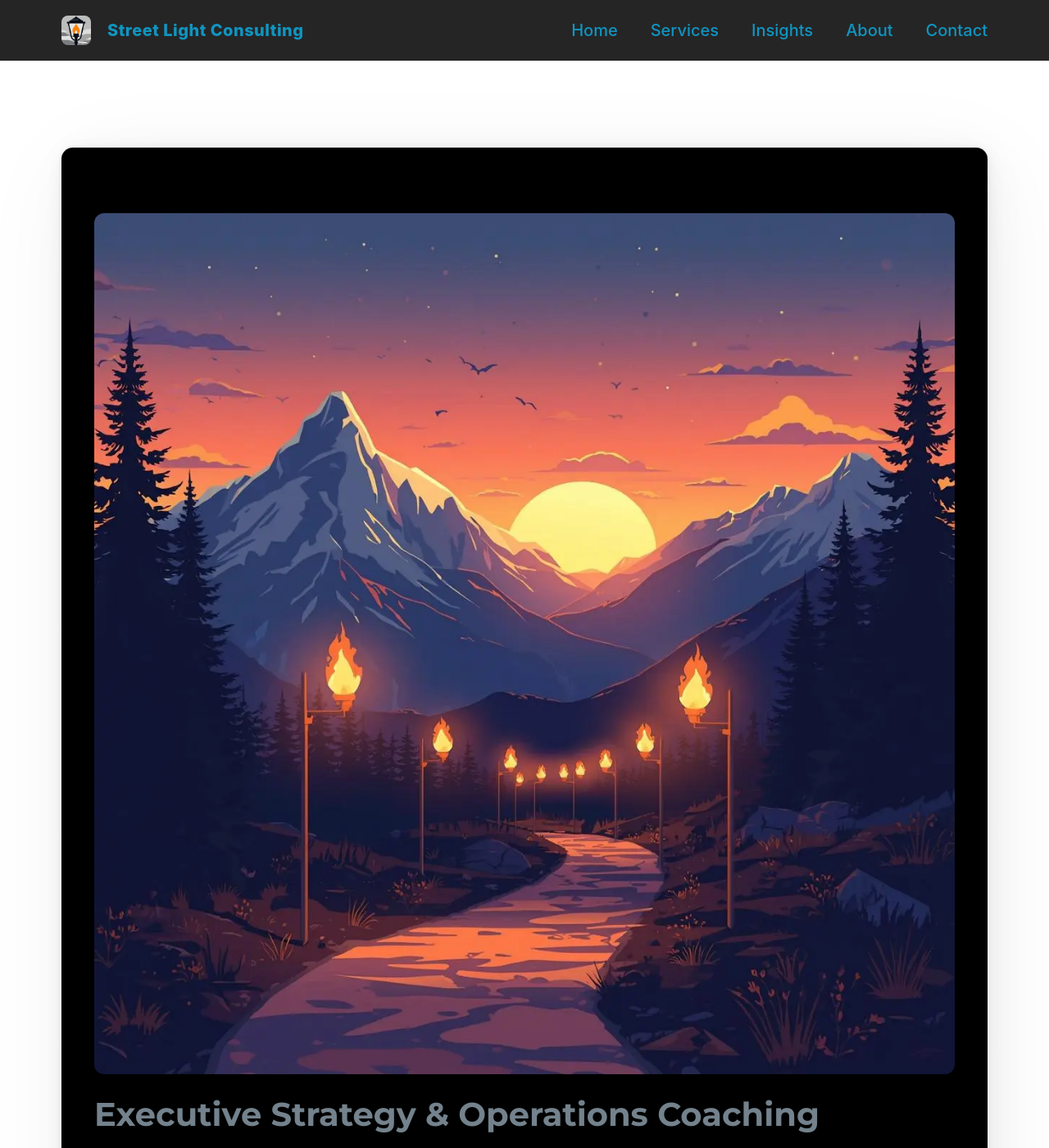
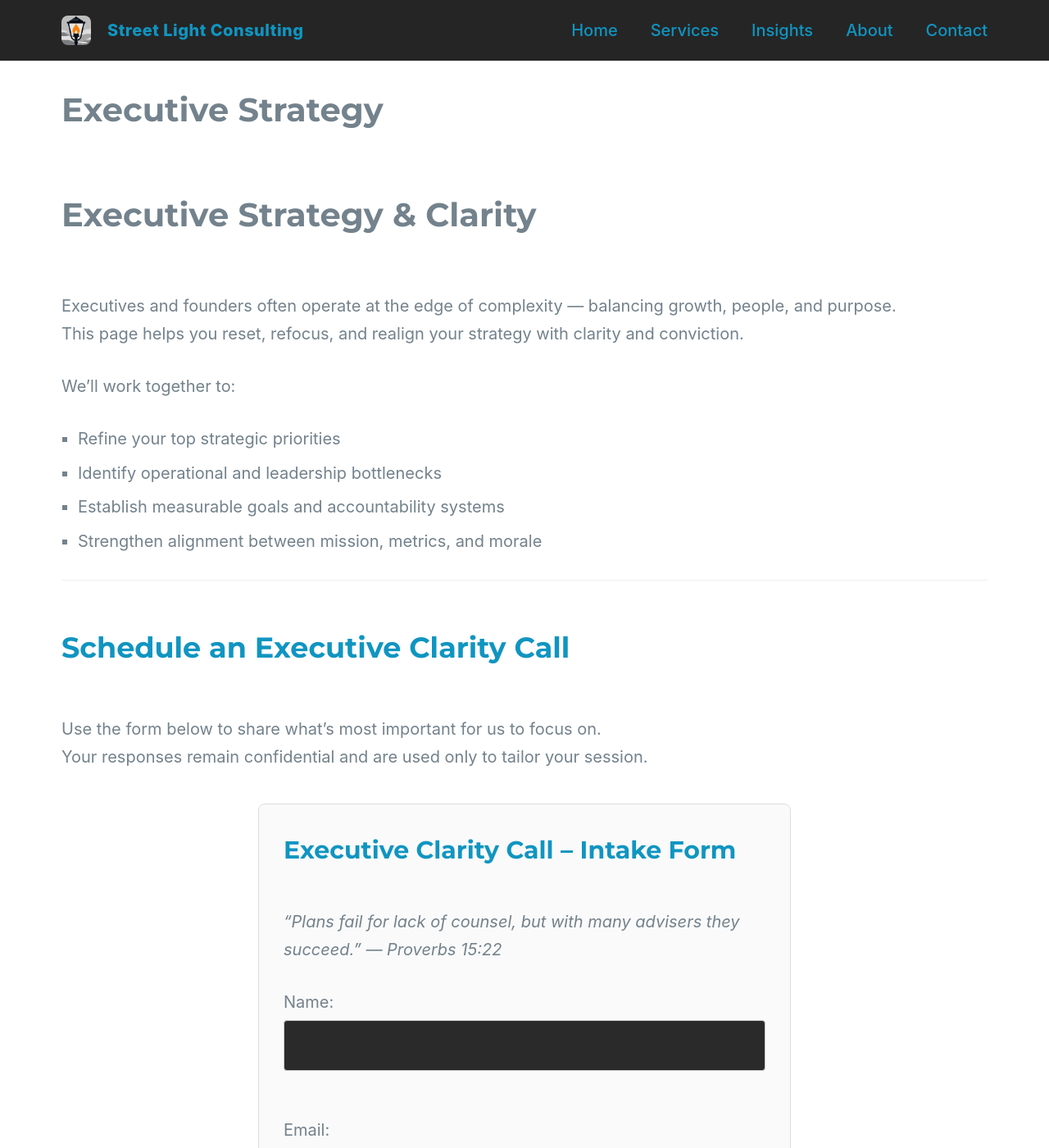
Before and after one commit to Street-Light-Consulting/street-light-consulting.github.io, a Jekyll site: the page built from _services/executive-strategy.md, in a window 1280 px wide and 1400 px high. Shown: the whole window at 82% size. Built offline with Jekyll 4.4.1, drawn with Linux system fonts in a browser that asks for light colours; some of the changed text lies outside the part shown.

Commit message:
update executive strategy form

```diff
--- a/_services/executive-strategy.md
+++ b/_services/executive-strategy.md
@@ -1,35 +1,197 @@
 ---
-layout: service
-title: Executive Strategy & Operations Coaching (Virtual COO Session)
-tagline: An executive clarity session — strategy and focus in one hour.
-price: "$100 / first hour — $60 each additional hour"
-image: /assets/img/services/executive.webp
+layout: page
+title: "Executive Strategy"
+permalink: /executive-strategy/
 ---
 
-## Description
-Are you a founder, executive director, or business owner who needs a trusted sounding board?
-This one-hour session offers **real-time clarity** for leaders navigating complex decisions.
-You’ll get focused, experienced guidance from a **Virtual COO** — your second-in-command for the hour.
+# Executive Strategy & Clarity
 
-## What’s Included
-- 1-hour virtual strategy and operations call
-- Leadership, systems, and process review
-- Identification of current bottlenecks and blind spots
-- Quick wins and action steps summarized post-call
-- Optional extended session ($60/hour)
+Executives and founders often operate at the edge of complexity — balancing growth, people, and purpose.
+This page helps you reset, refocus, and realign your strategy with clarity and conviction.
 
-## Why It Works
-- Outside perspective without long-term commitment
-- Clear, prioritized next steps after every session
-- Address systems, staff, and strategy in one integrated conversation
+We’ll work together to:
+- Refine your top strategic priorities
+- Identify operational and leadership bottlenecks
+- Establish measurable goals and accountability systems
+- Strengthen alignment between mission, metrics, and morale
 
-## Who This Is For
-- Founders and executives seeking clarity
-- Nonprofit leaders managing growth or staff challenges
-- Business owners overwhelmed by operations
-- Teams facing communication or system breakdowns
+---
 
-## Tags
-Executive Coaching · Virtual COO · Business Strategy · Operations Consulting · Leadership Clarity
+## Schedule an Executive Clarity Call
 
-**Gain focus in an hour — and move forward with confidence.**
+Use the form below to share what’s most important for us to focus on.
+Your responses remain confidential and are used only to tailor your session.
+
+<form action="https://formspree.io/f/mldpwzwy" method="POST" class="clarity-intake-form">
+  <h3>Executive Clarity Call – Intake Form</h3>
+  <p><em>“Plans fail for lack of counsel, but with many advisers they succeed.” — Proverbs 15:22</em></p>
+
+  <label>Name:<br><input type="text" name="name" required></label><br>
+  <label>Email:<br><input type="email" name="email" required></label><br>
+  <label>Company/Organization:<br><input type="text" name="organization"></label><br>
+  <label>Role/Title:<br><input type="text" name="role"></label><br>
+  <label>Phone (optional):<br><input type="tel" name="phone"></label><br>
+
+  <label>1. What is your biggest current challenge as an executive/leader?<br>
+    <textarea name="challenge" rows="3"></textarea>
+  </label><br>
+
+  <label>2. What do you most want to gain from this call?<br>
+    <textarea name="goals" rows="3"></textarea>
+  </label><br>
+
+  <label>3. What would a successful outcome from this session look like to you?<br>
+    <textarea name="success" rows="3"></textarea>
+  </label><br>
+
+  <label>4. Are there any sensitive topics you’d like handled with extra care?<br>
+    <textarea name="sensitive" rows="3"></textarea>
+  </label><br>
+
+  <label>5. On a scale of 1–10, how clear do you currently feel about your direction?<br>
+    <input type="range" name="clarity" min="1" max="10" value="5">
+  </label><br>
+
+  <label>6. What are your top 3 priorities for your organization in the next 6–12 months?<br>
+    <textarea name="priorities" rows="3"></textarea>
+  </label><br>
+
+  <label>7. If you were to move forward with regular coaching, what would success look like after 3 months?<br>
+    <textarea name="coaching_success" rows="3"></textarea>
+  </label><br>
+
+  <fieldset>
+    <legend>Preferred Call Length:</legend>
+    <label><input type="radio" name="call_length" value="1 hour"> 1 Hour</label>
+    <label><input type="radio" name="call_length" value="2 hours"> 2 Hours</label>
+  </fieldset>
+
+  <fieldset>
+    <legend>Would you be open to regular coaching sessions?</legend>
+    <label><input type="radio" name="regular_sessions" value="Yes"> Yes</label>
+    <label><input type="radio" name="regular_sessions" value="No"> No</label>
+  </fieldset>
+
+  <fieldset>
+    <legend>If yes, what frequency would you prefer?</legend>
+    <label><input type="radio" name="frequency" value="Weekly"> Weekly</label>
+    <label><input type="radio" name="frequency" value="Bi-Weekly"> Bi-Weekly</label>
+    <label><input type="radio" name="frequency" value="Monthly"> Monthly</label>
+  </fieldset>
+
+  <label>Preferred Call Date:<br><input type="date" id="preferred_date" name="preferred_date"></label><br>
+  <label>Preferred Call Time:<br><input type="time" id="preferred_time" name="preferred_time"></label><br>
+
+  <label>Time Zone:<br>
+    <select id="time_zone" name="time_zone">
+      <option value="">Please Select</option>
+      <option value="Eastern Time (ET)">Eastern Time (ET)</option>
+      <option value="Central Time (CT)">Central Time (CT)</option>
+      <option value="Mountain Time (MT)">Mountain Time (MT)</option>
+      <option value="Pacific Time (PT)">Pacific Time (PT)</option>
+      <option value="Alaska Time (AKT)">Alaska Time (AKT)</option>
+      <option value="Hawaii Time (HST)">Hawaii Time (HST)</option>
+      <option value="Other / International">Other / International</option>
+    </select>
+  </label><br>
+
+  <input type="hidden" id="user_timezone" name="user_timezone">
+  <input type="hidden" id="converted_time_et" name="converted_time_et">
+
+  <!-- Honeypot for spam prevention -->
+  <input type="text" name="_gotcha" style="display:none" tabindex="-1" autocomplete="off">
+
+  <label>How confident are you in your current leadership team’s alignment (1–10)?<br>
+    <input type="range" name="team_alignment" min="1" max="10" value="5">
+  </label><br>
+
+  <p class="disclaimer">
+    <strong>Important Disclaimer:</strong><br>
+    My coaching style incorporates biblical references as part of the process.
+    If this is not for you or makes you uncomfortable, please do not book the session.
+    This form is confidential and designed to help us make the most of our time together.
+  </p>
+
+  <button type="submit">Submit Form</button>
+</form>
+
+<script>
+document.addEventListener("DOMContentLoaded", () => {
+  // Detect user's time zone
+  const userTZ = Intl.DateTimeFormat().resolvedOptions().timeZone;
+  document.getElementById("user_timezone").value = userTZ;
+
+  // Map for common U.S. zones
+  const map = {
+    "America/New_York": "Eastern Time (ET)",
+    "America/Chicago": "Central Time (CT)",
+    "America/Denver": "Mountain Time (MT)",
+    "America/Los_Angeles": "Pacific Time (PT)",
+    "America/Anchorage": "Alaska Time (AKT)",
+    "Pacific/Honolulu": "Hawaii Time (HST)"
+  };
+  if (map[userTZ]) {
+    document.getElementById("time_zone").value = map[userTZ];
+  }
+
+  // Convert to ET before submission
+  const form = document.querySelector(".clarity-intake-form");
+  form.addEventListener("submit", () => {
+    const date = document.getElementById("preferred_date").value;
+    const time = document.getElementById("preferred_time").value;
+    if (date && time) {
+      const localDateTime = new Date(`${date}T${time}`);
+      const etDateTime = new Date(localDateTime.toLocaleString("en-US", { timeZone: "America/New_York" }));
+      document.getElementById("converted_time_et").value = etDateTime.toISOString();
+    }
+  });
+});
+</script>
+
+---
+
+<style>
+.clarity-intake-form {
+  background: #fafafa;
+  padding: 1.5rem;
+  border-radius: 8px;
+  border: 1px solid #ddd;
+  max-width: 650px;
+  margin: 2rem auto;
+  font-family: "Inter", sans-serif;
+}
+.clarity-intake-form input,
+.clarity-intake-form textarea,
+.clarity-intake-form select {
+  width: 100%;
+  margin-bottom: .8rem;
+  padding: .4rem;
+  border: 1px solid #ccc;
+  border-radius: 4px;
+}
+.clarity-intake-form fieldset {
+  border: none;
+  margin-bottom: 1rem;
+}
+.clarity-intake-form legend {
+  font-weight: 600;
+  margin-bottom: .3rem;
+}
+.clarity-intake-form button {
+  background: #004aad;
+  color: #fff;
+  padding: .6rem 1.2rem;
+  border: none;
+  border-radius: 4px;
+  cursor: pointer;
+}
+.clarity-intake-form button:hover {
+  background: #00337a;
+}
+.disclaimer {
+  font-size: .9rem;
+  color: #333;
+  border-top: 1px solid #eee;
+  padding-top: 1rem;
+}
+</style>
```
Also changed, not shown: 2 other files.
